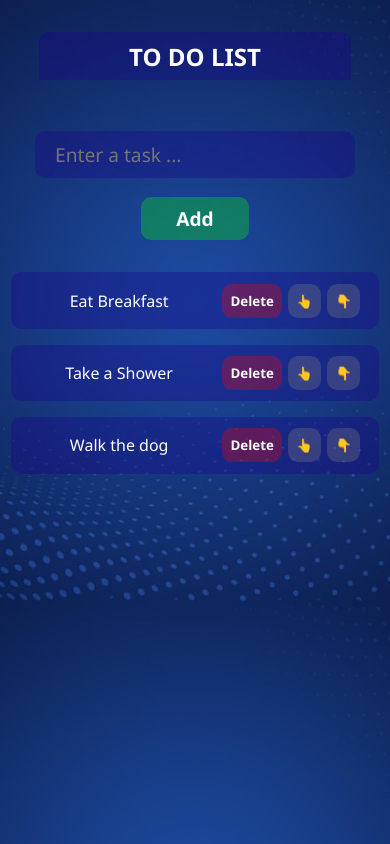
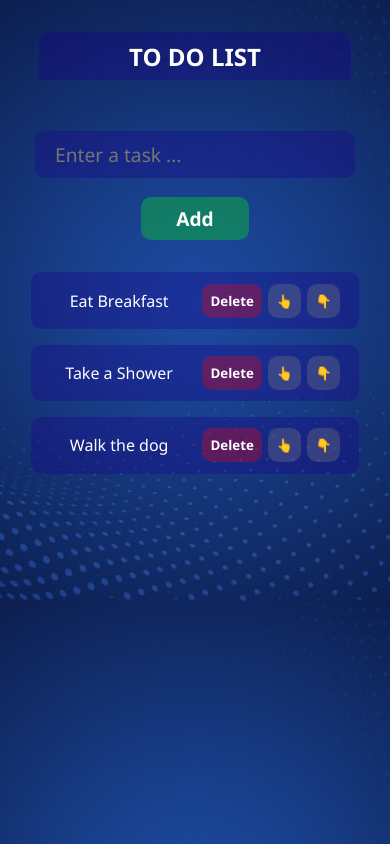
Before and after one commit to fromagetriste/ToDoList, a React (Vite) app: page / in a window 390 px wide. Built offline with nearby package versions, Linux system fonts and the light colour scheme.

Commit message:
fixing width on mobiles, 2nd attempt

```diff
--- a/src/styles/components/_toDoList.scss
+++ b/src/styles/components/_toDoList.scss
@@ -114,7 +114,7 @@ li {
   }
 
   .list-of-items {
-    min-width: 400px;
+    min-width: 360px;
   }
   button {
     padding: 8px;
```
